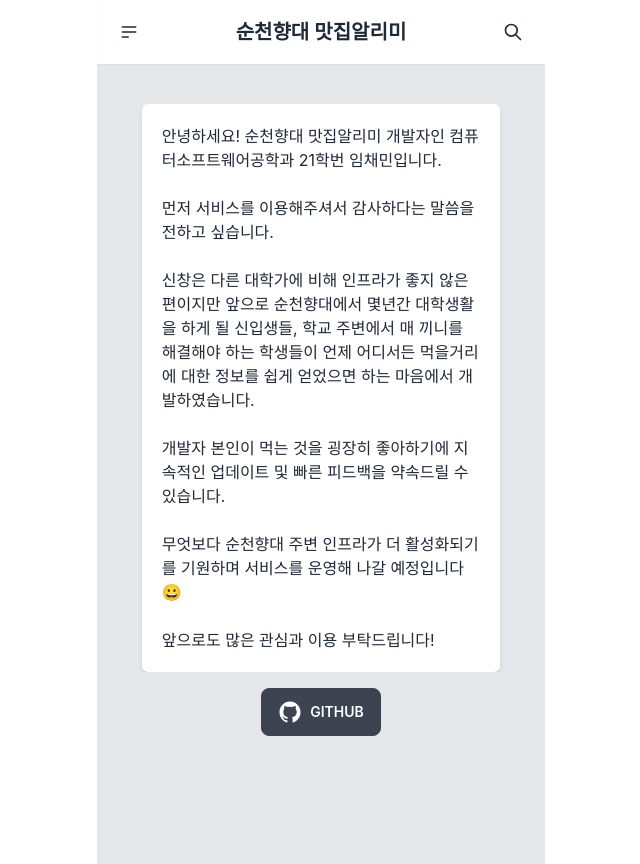
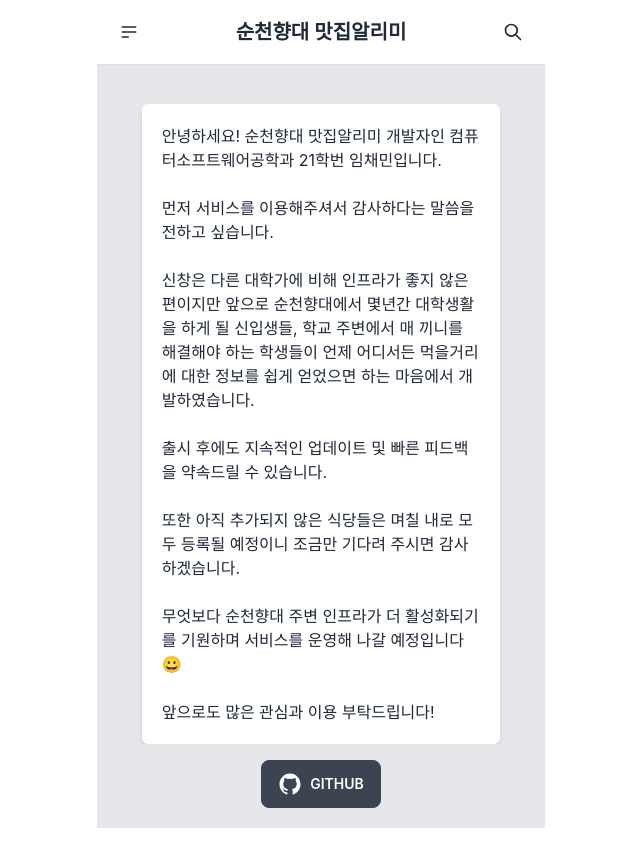
Before and after one commit to Antraxmin/SCH-Food, a Next.js app: page /about in a window 1280 px wide. Shown: the whole page, without its empty margins (319-959 px from the left). After the commit the page ends 828 px from the top, so only its background shows below. Built offline with nearby package versions, Linux system fonts and the light colour scheme; a web font is replaced by a local one.

Commit message:
update info

```diff
--- a/pages/about/index.tsx
+++ b/pages/about/index.tsx
@@ -7,7 +7,7 @@ export default function Home() {
   return (
     <Fragment>
       <Header />
-      <main className="flex-1 mt-16 h-screen">
+      <main className="flex-1 mt-16 h-full">
         <div className="bg-gray-200 w-10 m-auto top-8 p-5"></div>
         <div className="bg-white w-4/5 m-auto top-8 p-5 shadow-md rounded-md">
           안녕하세요! 순천향대 맛집알리미 개발자인 컴퓨터소프트웨어공학과 21학번
@@ -23,8 +23,11 @@ export default function Home() {
           쉽게 얻었으면 하는 마음에서 개발하였습니다.
           <br />
           <br />
-          개발자 본인이 먹는 것을 굉장히 좋아하기에 지속적인 업데이트 및 빠른
-          피드백을 약속드릴 수 있습니다.
+          출시 후에도 지속적인 업데이트 및 빠른 피드백을 약속드릴 수 있습니다.
+          <br />
+          <br />
+          또한 아직 추가되지 않은 식당들은 며칠 내로 모두 등록될 예정이니 조금만
+          기다려 주시면 감사하겠습니다.
           <br />
           <br /> 무엇보다 순천향대 주변 인프라가 더 활성화되기를 기원하며
           서비스를 운영해 나갈 예정입니다😀
@@ -32,7 +35,7 @@ export default function Home() {
           <br /> 앞으로도 많은 관심과 이용 부탁드립니다!
         </div>
         <div className="bg-gray-200 w-full m-auto top-8 p-2"></div>
-        <div className=" items-center flex justify-contents">
+        <div className=" items-center flex justify-contents pb-5">
           <button
             className="btn gap-2 m-auto items-center"
             onClick={() => {
```
